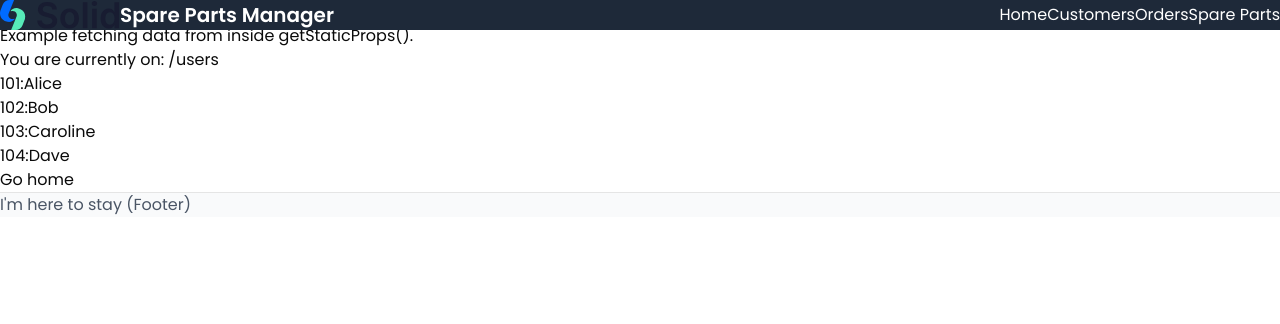
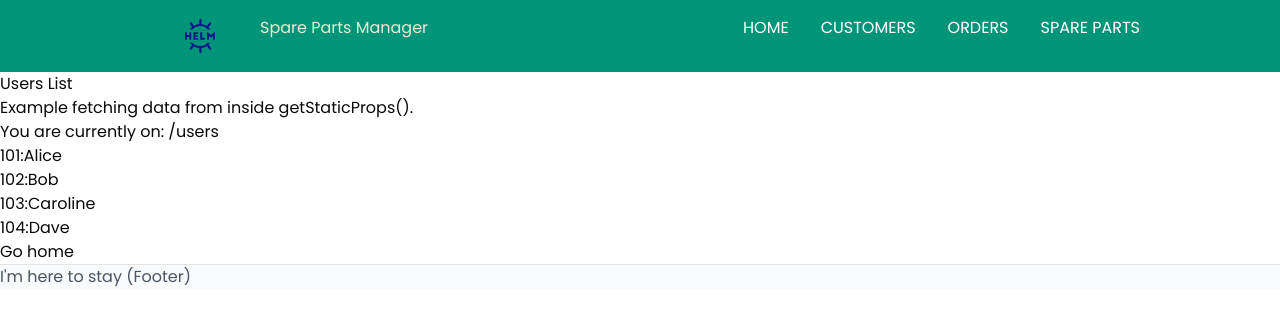
Before and after one commit to gabbar910/SparePartsManager, a Next.js app: page /users in a window 1280 px wide. Shown: the top 324 px of the page. Built offline with nearby package versions, Linux system fonts and the light colour scheme; sample sign-in values are in the browser's storage.

Commit message:
Completed Navigation Fix

```diff
--- a/components/MainNavigation.tsx
+++ b/components/MainNavigation.tsx
@@ -7,53 +7,41 @@ const MainNavigation = () => {
     const [isOpen, setIsOpen] = useState(false);
 
     return (
-        <header className="bg-gray-800 text-white fixed top-0 left-0 right-0 z-50">
-            <div className="container mx-auto px-4 py-3 flex items-center justify-between">
-                <div className="flex items-center space-x-4">
+        <header>
+            <div className="wrapper">
                         <Link href="/">
                             <Image
-                            src="/images/logo/logo-light.svg"
+                                src="/images/logo/helm-logo.svg"
                                 alt="Logo"
                                 width={120}
                                 height={30}
-                            className="hover:opacity-80 transition-opacity"
+                                className="hover:opacity-80 transition-opacity logo"
                                 priority
                             />
                         </Link>
-                    <span className="text-xl font-semibold">Spare Parts Manager</span>
-                </div>
-
+                        <span>Spare Parts Manager</span>
                 {/* Desktop Navigation */}
-                <nav className="hidden md:flex space-x-6">
-                    <Link href="/" className="hover:text-gray-300 transition-colors">Home</Link>
-                    <Link href="/customers" className="hover:text-gray-300 transition-colors">Customers</Link>
-                    <Link href="/orders" className="hover:text-gray-300 transition-colors">Orders</Link>
-                    <Link href="/spare-parts" className="hover:text-gray-300 transition-colors">Spare Parts</Link>
+                <nav className="main-nav">
+                    <ul>
+                        <li>
+                            <Link href="/">Home</Link>
+                        </li>
+                        <li>
+                            <Link href="/customers">Customers</Link>
+                        </li>
+                        <li>
+                            <Link href="/orders">Orders</Link>
+                        </li>
+                        <li>
+                            <Link href="/spare-parts">Spare Parts</Link>
+                        </li>
+                    </ul>
                 </nav>
 
-                {/* Mobile Menu Button */}
-                <button
-                    onClick={() => setIsOpen(!isOpen)}
-                    className="md:hidden p-2 rounded-lg hover:bg-gray-700 transition-colors"
-                    aria-label="Toggle menu"
-                >
-                    <svg className="w-6 h-6" fill="none" stroke="currentColor" viewBox="0 0 24 24">
-                        <path strokeLinecap="round" strokeLinejoin="round" strokeWidth={2} d="M4 6h16M4 12h16M4 18h16" />
-                    </svg>
-                </button>
-            </div>
-
-            {/* Mobile Navigation */}
-            {isOpen && (
-                <div className="md:hidden absolute w-full bg-gray-800 pb-4">
-                    <div className="container mx-auto px-4 flex flex-col space-y-3">
-                        <Link href="/" className="py-2 hover:text-gray-300 transition-colors">Home</Link>
-                        <Link href="/customers" className="py-2 hover:text-gray-300 transition-colors">Customers</Link>
-                        <Link href="/orders" className="py-2 hover:text-gray-300 transition-colors">Orders</Link>
-                        <Link href="/spare-parts" className="py-2 hover:text-gray-300 transition-colors">Spare Parts</Link>
+                <div className="menu-toggle">
+                    <div className="hamburger"></div>
                 </div>
             </div>
-            )}
         </header>
     );
 
--- /dev/null
+++ b/pages/_document.tsx
@@ -0,0 +1,21 @@
+// pages/_document.tsx
+
+import Document, { Html, Head, Main, NextScript } from 'next/document';
+
+class MyDocument extends Document {
+  render() {
+    return (
+      <Html lang="en"> {/* 👈 Set language here */}
+        <Head>
+          {/* You can also add global meta tags, fonts, etc. */}
+        </Head>
+        <body>
+          <Main />
+          <NextScript />
+        </body>
+      </Html>
+    );
+  }
+}
+
+export default MyDocument;
--- a/styles/styles.css
+++ b/styles/styles.css
@@ -148,3 +148,156 @@ body{
 .login label:hover {
   text-decoration: underline;
 }
+
+.wrapper {
+  width: 95%;
+  max-width: 1000px;
+  margin: 0 auto;
+}
+
+header {
+  background: #009579;
+  color: #ebebd3;
+  position: relative;
+  padding: 1em 0;
+}
+
+header::after {
+  content: "";
+  clear: both;
+  display: block;
+}
+
+.logo {
+  float: left;
+  font-size: 1rem;
+  margin: 0;
+  text-transform: uppercase;
+  font-weight: 700;
+  max-height: 40px;
+}
+
+.logo span {
+  font-weight: 400;
+}
+
+.main-nav {
+  position: absolute;
+  top: 100%;
+  right: 0;
+  left: 0;
+  background: #464655;
+  height: 0;
+  overflow: hidden;
+}
+
+.main-nav-open {
+  height: auto;
+}
+
+.main-nav ul {
+  margin: 0;
+  padding: 0;
+  list-style: none;
+}
+
+.main-nav li {
+  border-bottom: 1px solid #575766;
+}
+
+.main-nav li:last-child {
+  border-bottom: none;
+}
+
+.main-nav a {
+  color: white;
+  display: block;
+  padding: 1em 1em;
+  text-decoration: none;
+  text-transform: uppercase;
+}
+
+.main-nav a:hover,
+.main-nav a:focus{
+  background: #e4b363;
+  color: #464655;
+}
+
+.nav-icon {
+  display: inline-block;
+  font-size: 1.3em;
+  margin-right: .5em;
+  text-align: center;
+  width: 1.1em;
+  color: rgba(255,255,255,0.45);
+}
+
+.menu-toggle {
+  padding: 1em;
+  position: absolute;
+  top: 0.5em;
+  right: 0.2em;
+  cursor: pointer;
+}
+
+.hamburger,
+.hamburger::before,
+.hamburger::after{
+  content: "";
+  display: block;
+  background: #ebebd3;
+  height: 3px;
+  width: 1.75em;
+  transition: all ease-in-out 500ms;
+}
+
+.hamburger::before {
+  transform: translateY(-6px);
+}
+
+.hamburger::after {
+  transform: translateY(3px);
+}
+
+.open .hamburger {
+  transform: rotate(45deg) ;
+}
+
+.open .hamburger::before {
+  opacity: 0;
+}
+
+.open .hamburger::after {
+  transform: rotate(90deg) translateY(3px);
+}
+
+@media only screen and (min-width: 700px){
+  .menu-toggle {
+    display: none;
+  }
+
+  .main-nav {
+    height: auto;
+    position: relative;
+    background: transparent;
+    float: right;
+  }
+
+  .main-nav li {
+    display: inline-block;
+    border: none;
+  }
+
+  .main-nav a {
+    padding: 0;
+    margin-left: 2em;
+  }
+
+  .main-nav a:hover,.main-nav a:focus {
+    background: transparent;
+  }
+
+  .nav-icon {
+    display: none;
+  }
+}
```
Also changed, not shown: public/images/logo/helm-logo.svg (added). Lines whose indentation alone changed are shown as unchanged.
